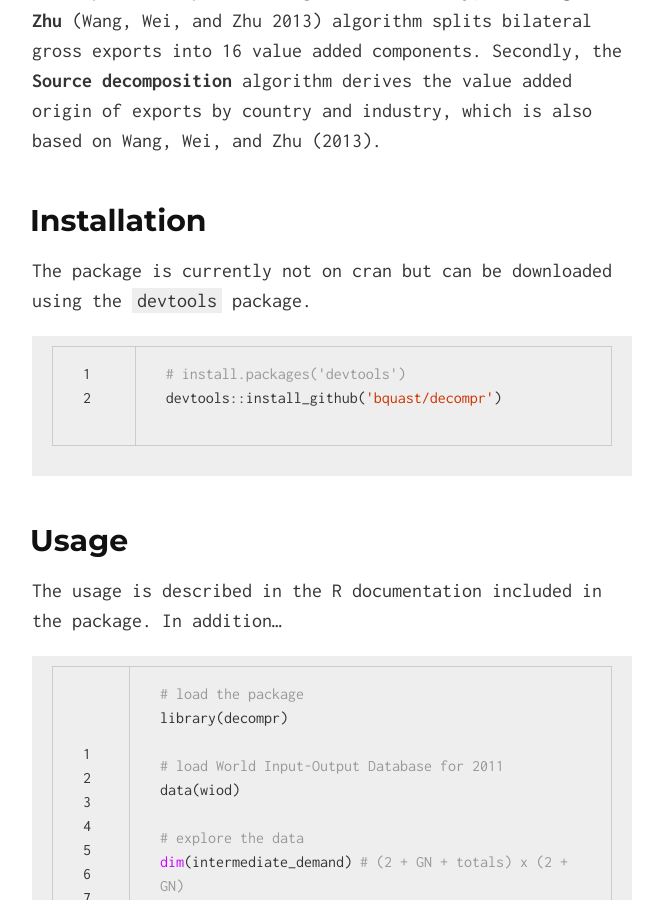
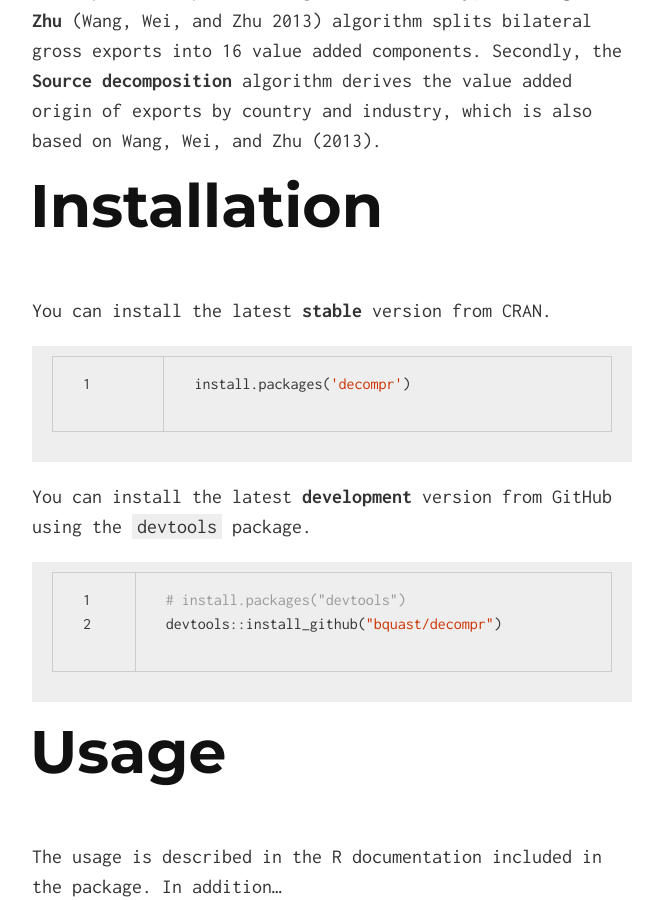
Before and after one commit to bquast/decompr, a Jekyll site: the page built from index.html, in a window 1280 px wide and 900 px high, scrolled down 314 px. Shown: the whole window, without its empty margins (308-971 px from the left). Built offline with Jekyll 4.4.1, drawn with Linux system fonts in a browser that asks for light colours; some of the changed text lies outside the part shown.

Commit message:
update with cran instructions and small text edits

```diff
--- a/_includes/index.md
+++ b/_includes/index.md
@@ -4,15 +4,21 @@ This page describes the R package decompr, which implements two export decomposi
 Firstly, the **Wang-Wei-Zhu** (Wang, Wei, and Zhu 2013) algorithm splits bilateral gross exports into 16 value added components.
 Secondly, the **Source decomposition** algorithm derives the value added origin of exports by country and industry, which is also based on Wang, Wei, and Zhu (2013).
 
-## Installation
-The package is currently not on cran but can be downloaded using the `devtools` package.
+# Installation
+You can install the latest **stable** version from CRAN.
 
 {% highlight r linenos %}
-# install.packages('devtools')
-devtools::install_github('bquast/decompr')
+install.packages('decompr')
 {% endhighlight %}
 
-## Usage
+You can install the latest **development** version from GitHub using the `devtools` package.
+
+{% highlight r linenos %}
+# install.packages("devtools")
+devtools::install_github("bquast/decompr")
+{% endhighlight %}
+
+# Usage
 The usage is described in the R documentation included in the package. In addition...
 
 {% highlight r linenos %}
@@ -52,7 +58,7 @@ source[1:5,1:5]
 {% endhighlight %}
 
 # Contribute
-The development version is available on Github, in fact this page is a branch of the **decompr** repository. The repository can be found at https://github.com/bquast/decompr.
+The development version is available on Github, in fact this page is the [gh-pages branch](https://github.com/bquast/decompr/tree/gh-pages) of the [**decompr** repository](https://github.com/bquast/decompr).
 
 # References
 Timmer, Marcel, A. A. Erumban, R. Gouma, B. Los, U. Temurshoev, G. J. de Vries, and I. Arto. 2012. “The World Input-Output Database (WIOD): Contents, Sources and Methods.” *WIOD Background Document Available at Www. Wiod. Org*.
```
